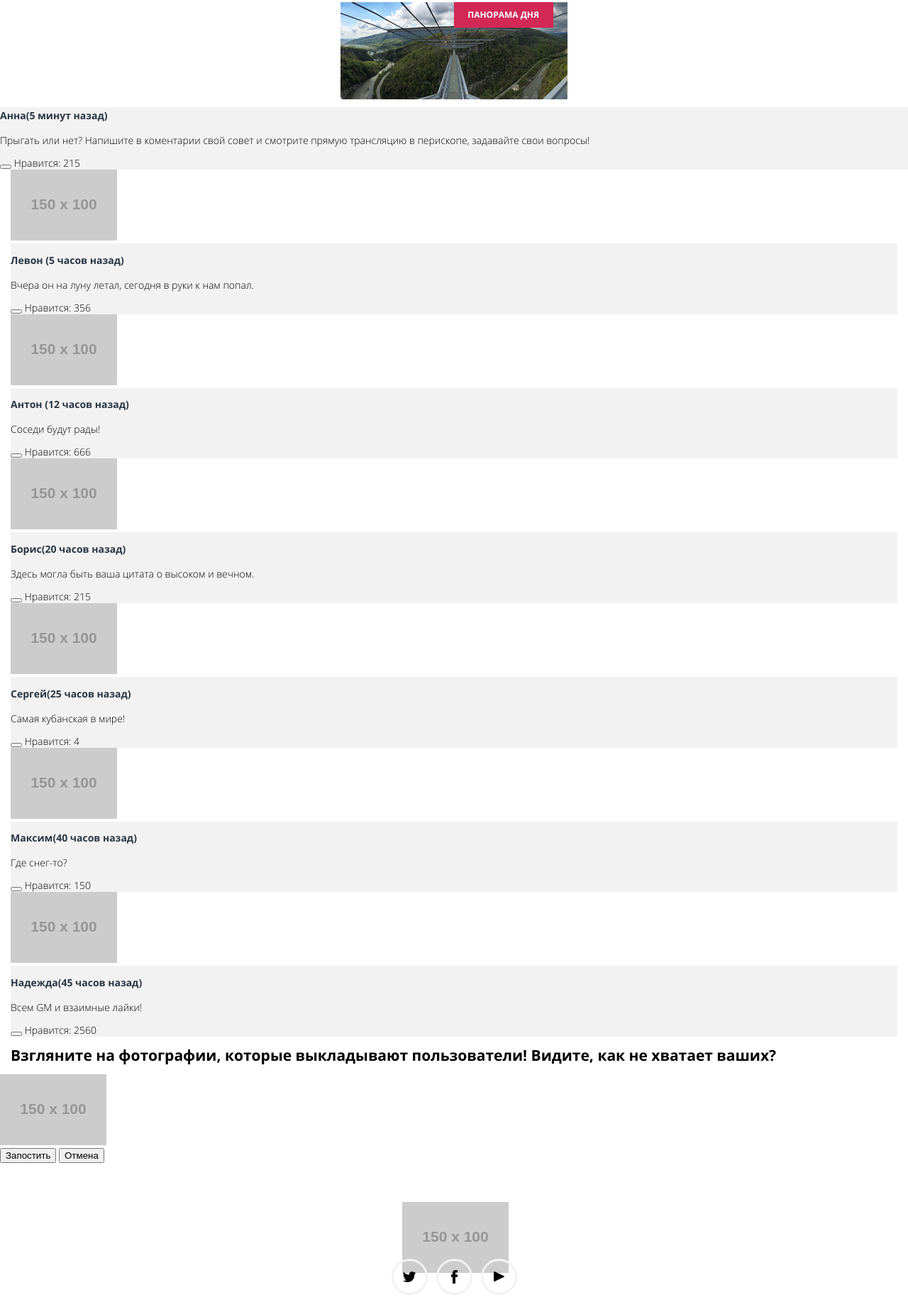
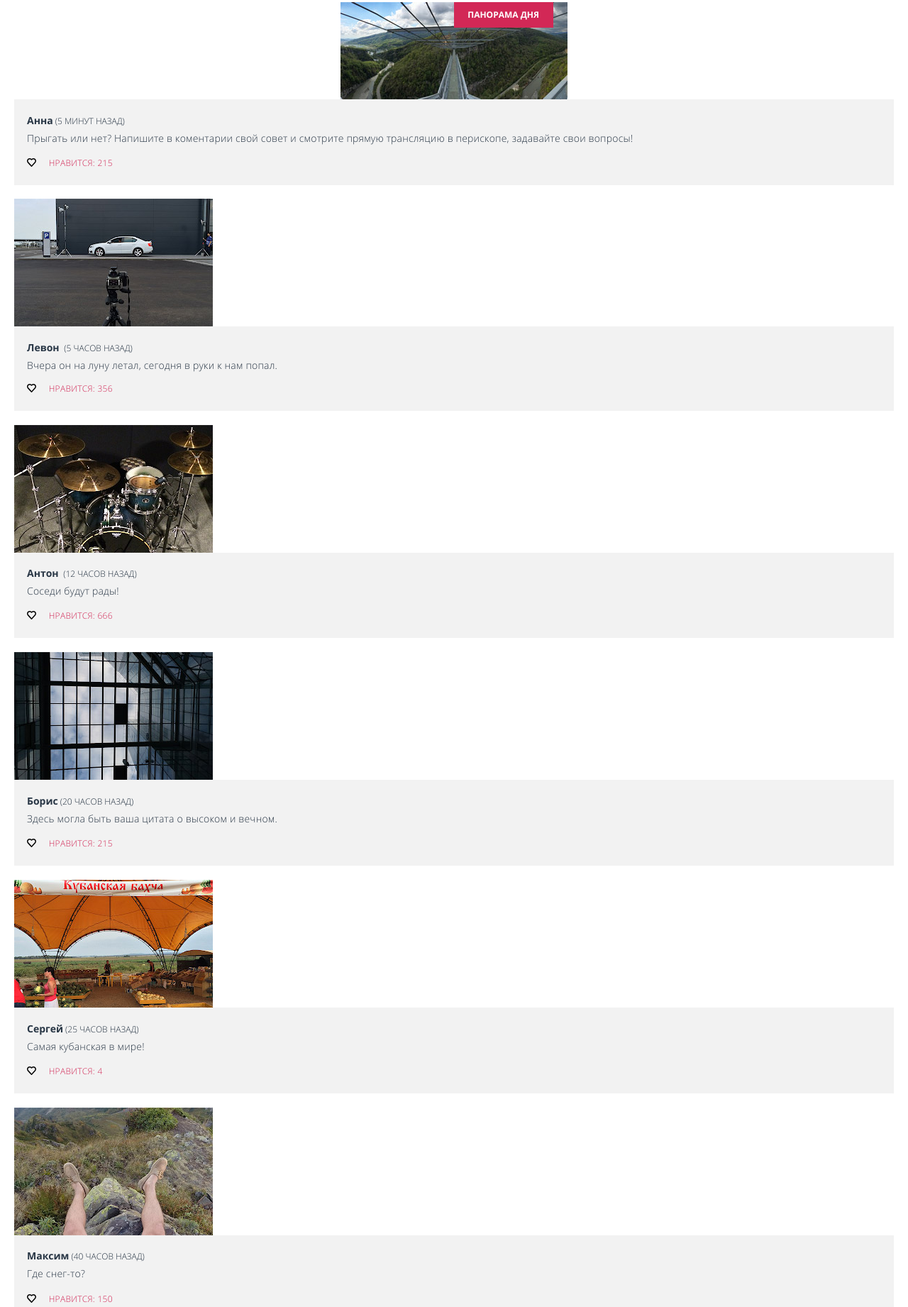
Before and after one commit to Denis1987/422397-pink, a website: page photo.html in a window 1280 px wide. Shown: the part 588-2430 px from the top of the page at 71% size. Drawn offline with nearby package versions, Linux system fonts and the light colour scheme; files that its build step writes are made by us from their sources; placeholder pictures from the web are drawn by us; files whose address does not match are found by name; a web font is replaced by a local one.

Commit message:
сделал грубый вариант мобильной вырсии

```diff
--- a/less/footer.less
+++ b/less/footer.less
@@ -70,3 +70,7 @@
     margin-left: 17px;
 
 }
+
+.footer--photo {
+    padding-top: 41px;
+}
--- a/less/gallery.less
+++ b/less/gallery.less
@@ -1,6 +1,6 @@
-.gallery > .container {
-    padding-right: 15px;
-    padding-left: 15px;
+.gallery .container {
+    padding-right: 20px;
+    padding-left: 20px;
 }
 
 .gallery {
@@ -38,6 +38,7 @@
 
 .gallery .main__subtitle {
     margin-bottom: 49px;
+    padding: 0px 15px;
 }
 
 .gallery__user-comment {
@@ -49,6 +50,9 @@
     line-height: 24px;
     color: @dark_blue;
 
+    margin-bottom: 0px;
+    display: block;
+
 }
 
 .gallery__article {
@@ -59,4 +63,100 @@
     display: flex;
     flex-direction: column;
     justify-content: flex-start;
+    color: @dark_blue;
+    margin-bottom: 20px;
 }
+
+.gallery__article--first {
+    margin-bottom: 19px;
+}
+
+.gallery__article .container {
+    display: flex;
+    justify-content: flex-start;
+    flex-direction: column;
+}
+
+.gallery__user span,
+.gallery__likes {
+    font-size: 12px;
+    text-transform: uppercase;
+    line-height: 24px;
+    font-weight: lighter;
+    margin-left: 3px;
+
+}
+
+.gallery__article--first .gallery__user-comment {
+    padding-bottom: 19px;
+    padding-top: 7px;
+    padding-left: 18px;
+    padding-right: 18px;
+
+}
+
+.gallery__user-comment {
+    padding-top: 6px;
+    padding-left: 18px;
+    padding-right: 18px;
+    padding-bottom: 19px;
+}
+
+.gallery__article--first .gallery__info {
+    margin-bottom: 10px;
+}
+
+
+.gallery__info {
+    margin-top: 0px;
+    letter-spacing: 0.2px;
+    display: block;
+    line-height: 24px;
+
+    margin-bottom: 9px;
+}
+
+.gallery__rating {
+    background-image: url(../img/icon-heart.svg);
+    width: 13px;
+    height: 12px;
+    background-color: inherit;
+    border: none;
+}
+
+.gallery__likes {
+    margin-left: 14px;
+    letter-spacing: 0.3px;
+    color: @cherry;
+}
+
+.gallery__photo {
+    height: 180px;
+}
+
+.gallery__article:nth-child(3) .gallery__info,
+.gallery__article:nth-child(2) .gallery__info,
+.gallery__article:nth-child(4) .gallery__info {
+    margin-bottom: 11px;
+}
+
+.gallery__article:nth-child(5) .gallery__info,
+.gallery__article:nth-child(6) .gallery__info {
+    margin-bottom: 12px;
+}
+
+.gallery__subtitle-bottom {
+    font-size: 14px;
+    line-height: 30px;
+    font-weight: normal;
+    color: @dark_blue;
+    text-align: center;
+    padding-left: 10px;
+    padding-right: 10px;
+    padding-top: 20px;
+    letter-spacing: 1xp;
+    display: block;
+    letter-spacing: 0.4px;
+    width: 280px;
+    margin-bottom: 41px;
+}
--- a/less/palette.less
+++ b/less/palette.less
@@ -1,4 +1,5 @@
 @dark_blue: #283645;
+@dark_grey: #DDDFE0;
 @white: #FFFFFF;
 @grey: #F2F2F2;
 @cherry: #d22856;
--- a/less/process.less
+++ b/less/process.less
@@ -0,0 +1,101 @@
+.process .container {
+    padding: 0 18px;
+}
+
+.process {
+    background-color: @grey;
+    width: 320px;
+}
+
+.process__form {
+    width: 100%;
+    padding-top: 20px;
+    padding-bottom: 10px;
+}
+
+.process__range-btn {
+    margin: 0 auto;
+    display: flex;
+    justify-content: space-between;
+    padding: 0 35px;
+    margin-top: 36px;
+    margin-bottom: 37px;
+}
+
+.process__btn-frame {
+    background-image: url(#)
+}
+
+.process__range-btn button {
+    width: 48px;
+    height: 48px;
+    background-color: red;
+}
+
+.process__range {
+
+    width: 280px;
+    position: relative;
+
+
+}
+
+.process__frame,
+.process__casting {
+    display: none;
+}
+
+.process__ranges {
+    margin-bottom: 74px;
+}
+
+.process__scale {
+    width: 240px;
+    height: 2px;
+    background-color: @dark_blue;
+    margin-left: auto;
+    margin-right: auto;
+
+}
+
+.process__toggle {
+    width: 14px;
+    content: '';
+    height: 14px;
+    border: solid 2px @cherry;
+    border-radius: 50%;
+    position: absolute;
+    top: -5px;
+    right: 53px;
+
+}
+
+.process__post,
+.process__reset {
+    font-size: 18px;
+    line-height: 18px;
+    width: 280px;
+    display: block;
+    box-shadow: inset 0 0 0 3px @cherry;
+    border-radius: 50px;
+    text-align: center;
+    margin-left: auto;
+    margin-right: auto;
+    padding-top: 17px;
+    padding-bottom: 20px;
+    font-weight: 600;
+    margin-bottom: 30px;
+    border: none;
+    color: @cherry;
+    background-color: inherit;
+}
+
+.process__post {
+    margin-bottom: 11px;
+}
+
+.process__reset {
+    color: @dark_grey;
+    box-shadow: inset 0 0 0 3px @dark_grey;
+
+}
--- a/photo.html
+++ b/photo.html
@@ -5,6 +5,7 @@
     <meta charset="utf-8">
     <title>HTML Academy: Пинк</title>
     <link rel="stylesheet" href="css/style.css">
+    <meta name="viewport" content="width=device-width, initial-scale=1.0">
 </head>
 
 <body>
@@ -44,7 +45,7 @@
             <div class="container">
                 <h2 class="main__subtitle">Взгляните на фотографии, которые выкладывают пользователи! Видите, как не хватает ваших?</h2>
             </div>
-            <article class="gallery__article">
+            <article class="gallery__article gallery__article--first">
 
                 <div class="gallery__panorama">
                     <span class="gallery__span">панорама дня</span>
@@ -62,7 +63,7 @@
             <div class="container">
                 <article class="gallery__article">
                     <div class="gallery__photo">
-                        <img class="gallery__img" src="http://placehold.it/150x100">
+                        <img class="gallery__img" src="img/photo-car-mobile@1x.jpg">
                     </div>
                     <div class="gallery__user-comment">
                         <h2 class="gallery__user">Левон <span>(5 часов назад)</span></h2>
@@ -73,11 +74,11 @@
                 </article>
                 <article class="gallery__article">
                     <div class="gallery__photo">
-                        <img class="gallery__img" src="http://placehold.it/150x100">
+                        <img class="gallery__img" src="img/photo-drumset-mobile@1x.jpg">
                     </div>
                     <div class="gallery__user-comment">
                         <h2 class="gallery__user">Антон
-                            <sapn>(12 часов назад)</sapn>
+                            <span>(12 часов назад)</span>
                         </h2>
                         <p class="gallery__info">Соседи будут рады!</p>
                         <button type="button" class="gallery__rating"></button>
@@ -86,7 +87,7 @@
                 </article>
                 <article class="gallery__article">
                     <div class="gallery__photo">
-                        <img class="gallery__img" src="http://placehold.it/150x100">
+                        <img class="gallery__img" src="img/photo-window-mobile@1x.jpg">
                     </div>
                     <div class="gallery__user-comment">
                         <h2 class="gallery__user">Борис<span>(20 часов назад)</span></h2>
@@ -97,7 +98,7 @@
                 </article>
                 <article class="gallery__article">
                     <div class="gallery__photo">
-                        <img class="gallery__img" src="http://placehold.it/150x100">
+                        <img class="gallery__img" src="img/photo-fair-mobile@1x.jpg">
                     </div>
                     <div class="gallery__user-comment">
                         <h2 class="gallery__user">Сергей<span>(25 часов назад)</span></h2>
@@ -108,7 +109,7 @@
                 </article>
                 <article class="gallery__article">
                     <div class="gallery__photo">
-                        <img class="gallery__img" src="http://placehold.it/150x100">
+                        <img class="gallery__img" src="img/photo-pov-mobile@1x.jpg">
                     </div>
                     <div class="gallery__user-comment">
                         <h2 class="gallery__user">Максим<span>(40 часов назад)</span></h2>
@@ -119,7 +120,7 @@
                 </article>
                 <article class="gallery__article">
                     <div class="gallery__photo">
-                        <img class="gallery__img" src="http://placehold.it/150x100">
+                        <img class="gallery__img" src="img/photo-wing-mobile@1x.jpg">
                     </div>
                     <div class="gallery__user-comment">
                         <h2 class="gallery__user">Надежда<span>(45 часов назад)</span></h2>
@@ -128,13 +129,20 @@
                         <a class="gallery__likes">Нравится: 2560</a>
                     </div>
                 </article>
-                <h2 class="gallery__subtitle-bottom">Взгляните на фотографии, которые выкладывают пользователи! Видите, как не хватает ваших?</h2>
+                <h2 class="gallery__subtitle-bottom">Затмите их всех! Выкладывайте&#160;все,&#160;что накопилось в телефоне!</h2>
             </div>
         </section>
         <section class="process">
             <div class="container">
                 <form class="process__form" action="https://echo.htmlacademy.ru">
-                    <img src="http://placehold.it/150x100" class="process__img">
+                    <img src="img/photo-road-mobile@1x.jpg" class="process__img">
+                    <div class="process__settings">
+                        <div class="process__range-btn">
+                            <button class="process__btn-frame"></button>
+                            <button class="process__btn-casting"></button>
+                            <button class="process__btn-contrast"></button>
+                        </div>
+                        <div class="process__ranges">
                             <div class="process__range process__frame">
                                 <div class="process__scale">
                                     <div class="process__bar"></div>
@@ -153,15 +161,17 @@
                                 </div>
                                 <div class="process__toggle"></div>
                             </div>
+                        </div>
+                    </div>
                     <button class="process__post" type="submit">Запостить</button>
                     <button class="process__reset" type="reset">Отмена</button>
                 </form>
             </div>
         </section>
-        <footer class="footer">
+        <footer class="footer footer--photo">
             <div class="container">
                 <div class="footer__logo">
-                    <img src="http://placehold.it/150x100" alt="logo">
+                    <img src="img/logo-pink-blue-mobile.svg" alt="logo">
                 </div>
                 <div class="footer__social">
                     <a class="social_link footer__twitter" href="#" aria-label="twitter page"><span class="visually-hidden">twitter</span></a>
@@ -170,7 +180,7 @@
                 </div>
                 <div class="footer__copyright">
                     <span>Разработано</span>
-                    <a class="footer__academy" href="https://htmlacademy.ru/" title="HTML Academy"></a>
+                    <a class="footer__academy" href="https://htmlacademy.ru/" title="HTML Academy"><img src="img/logo-htmlacademy.svg" alt="logo academy"></a>
                 </div>
             </div>
         </footer>
```
Also changed, not shown: form.html (+1 -0 lines). Lines whose indentation alone changed are shown as unchanged.
